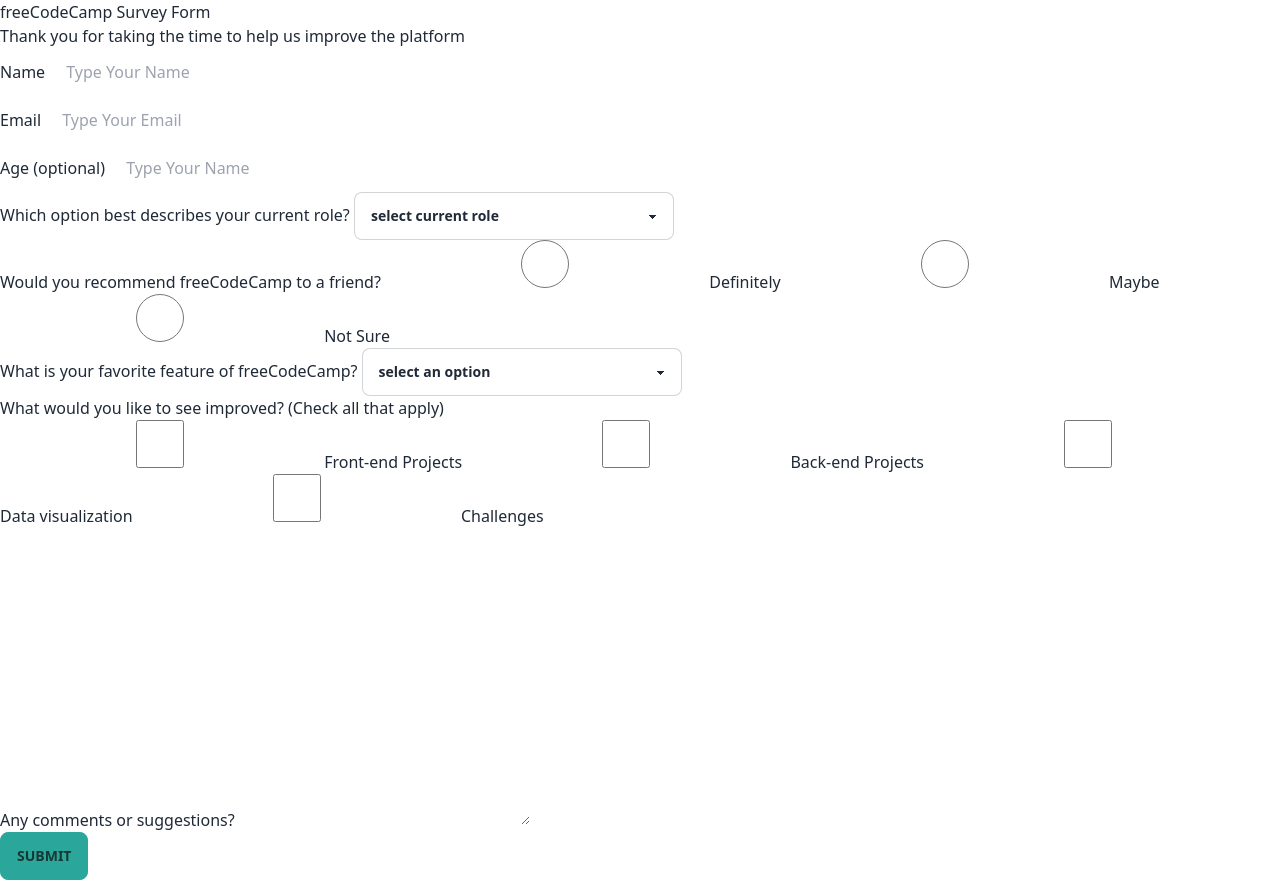
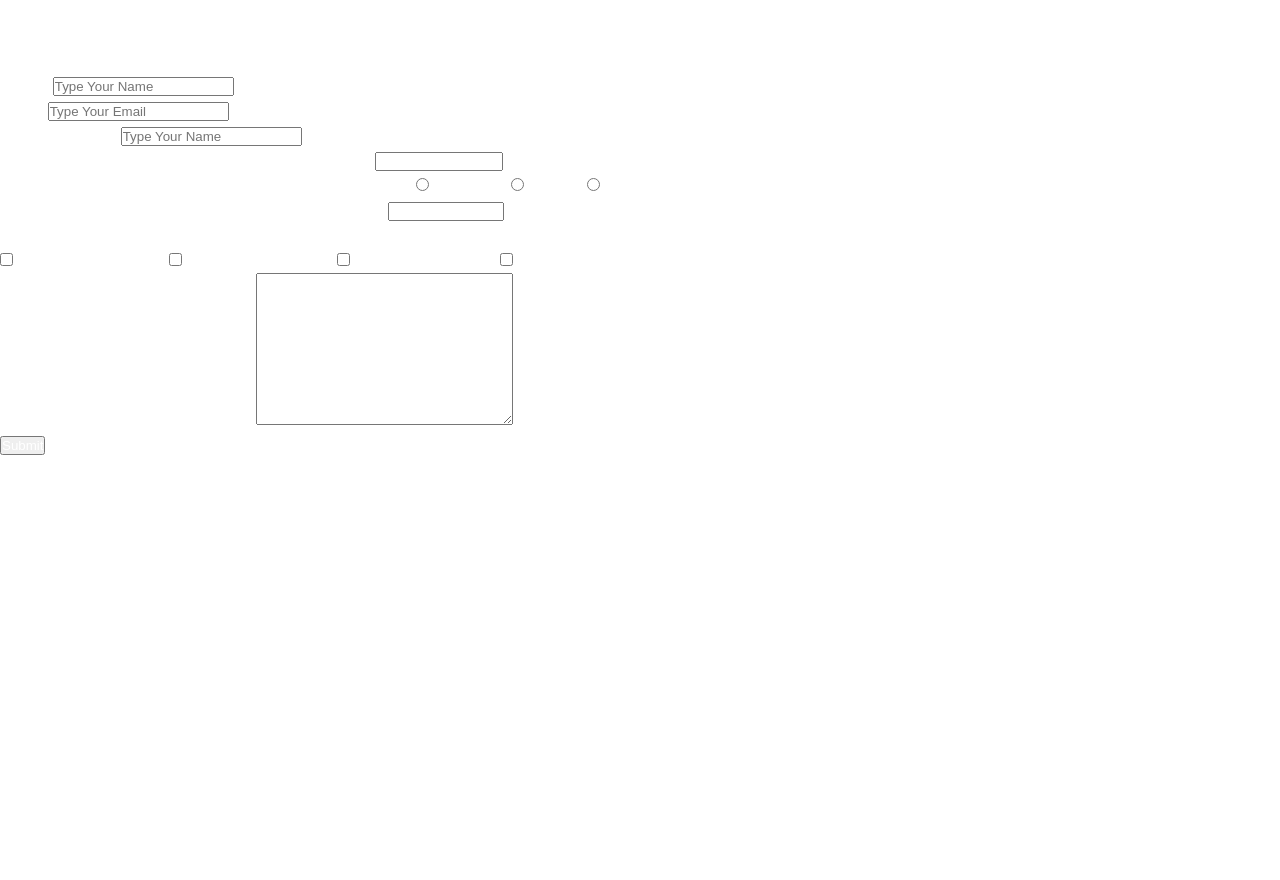
Before and after one commit to kirubel12/Survery-form, a plain HTML site: page index.html in a window 1280 px wide. After the commit the page ends 800 px from the top, so only its background shows below. Drawn offline with nearby package versions, Linux system fonts and the light colour scheme; a web font is replaced by a local one.

Commit message:
Plain css

```diff
--- a/css/style.css
+++ b/css/style.css
@@ -0,0 +1,11 @@
+@import url('https://fonts.googleapis.com/css?family=Poppins:200i,400&display=swap');
+* {
+    margin: 0px;
+    padding: 0px;
+    color: white;
+  }
+
+
+  body{
+    font-family: 'Poppins', sans-serif;
+  }
--- a/index.html
+++ b/index.html
@@ -7,33 +7,33 @@
   <link rel="stylesheet" href="css/style.css">
   <link rel="stylesheet" href="https://rsms.me/inter/inter.css">
 
-<link href="https://cdn.jsdelivr.net/npm/daisyui@2.51.5/dist/full.css" rel="stylesheet" type="text/css" />
 </head>
 
-<body>
-  <main>
-    <h1 id="title">freeCodeCamp Survey Form</h1>
-    <p id="description">Thank you for taking the time to help us improve the platform</p>
+<body class="">
+  <h1 id="title" class="">freeCodeCamp Survey Form</h1>
+  <p id="description" class=" ">Thank you for taking the time to help us improve the
+    platform</p>
+  <main class="">
     <form id="survey-form">
       <div>
         <label for="name-label">Name</label>
         <!-- <input type="text" id="name-label" > -->
-        <input type="text" id="name-label" placeholder="Type Your Name" class="input w-full max-w-xs"  required/>
+        <input type="text" id="name-label" placeholder="Type Your Name" class="" required />
       </div>
       <div>
         <label for="email-label">Email</label>
         <!-- <input type="email" id="email-label" required> -->
-        <input type="text" id="email-label" placeholder="Type Your Email" class="input w-full max-w-xs"  required/>
+        <input type="text" id="email-label" placeholder="Type Your Email" class="" required />
       </div>
       <div>
         <label for="number-label">Age (optional)</label>
         <!-- <input type="number" id="number-label"> -->
-        <input type="number" id="number-label" placeholder="Type Your Name" class="input w-full max-w-xs"  required/>
+        <input type="number" id="number-label" placeholder="Type Your Name" class="" required />
 
       </div>
       <div>
         <label for="dropdown">Which option best describes your current role?</label>
-        <select class="select select-bordered w-full max-w-xs" name="dropdown" id="dropdown">
+        <select class="" name="dropdown" id="dropdown">
           <option value="">select current role</option>
           <option value="student">Student</option>
           <option value="full-time-job">Full Time Job</option>
@@ -43,21 +43,21 @@
         <label for="radio-button">Would you recommend freeCodeCamp to a friend?</label>
 
         <!-- <input type="radio" id="defineltly" value="Definitely" name="Definitely"> -->
-        <input type="radio" id="defineltly" class="input w-full max-w-xs"/>
+        <input type="radio" id="defineltly" class="" />
         <label for="radio">Definitely</label>
 
         <!-- <input type="radio" name="Maybe"> -->
-        <input type="radio" id="defineltly" name="Maybe" class="input w-full max-w-xs"/>
+        <input type="radio" id="defineltly" name="Maybe" class="" />
         <label for="radio">Maybe</label>
 
         <!-- <input type="radio" name="Not sure"> -->
-        <input type="radio" name="Not sure" class="input w-full max-w-xs"/>
+        <input type="radio" name="Not sure" class="" />
         <label for="radio">Not Sure</label>
 
       </div>
       <div>
         <label for="dropdown">What is your favorite feature of freeCodeCamp?</label>
-        <select class="select select-bordered w-full max-w-xs" name="dropdown2" id="dropdown">
+        <select class="" name="dropdown2" id="dropdown">
           <option value="">select an option</option>
           <option value="challenges">challenges</option>
           <option value="Projects">Projects</option>
@@ -66,19 +66,19 @@
       <div>
         <p>What would you like to see improved? (Check all that apply)</p>
         <!-- <input type="checkbox" id="frontend-projects"> -->
-        <input type="checkbox" id="frontend-projects" class="input w-full max-w-xs"/>
+        <input type="checkbox" id="frontend-projects" class="" />
         <label for="frontend-projects">Front-end Projects</label>
 
         <!-- <input type="checkbox" id="backend-projects"> -->
-        <input type="checkbox" id="backend-projects" class="input w-full max-w-xs"/>
+        <input type="checkbox" id="backend-projects" class="" />
         <label for="backend-projects">Back-end Projects</label>
 
         <!-- <input type="checkbox" id="data-visualization"> -->
-        <input type="checkbox" id="data-visualization" class="input w-full max-w-xs"/>
+        <input type="checkbox" id="data-visualization" class="" />
         <label for="data-visualization">Data visualization</label>
 
         <!-- <input type="checkbox" id="Challenges"> -->
-        <input type="checkbox" id="Challenges" class="input w-full max-w-xs"/>
+        <input type="checkbox" id="Challenges" class="" />
         <label for="frontend-projects">Challenges</label>
 
       </div>
@@ -87,7 +87,7 @@
         <textarea class="textarea" name="comment" id="comment" cols="30" rows="10"></textarea>
       </div>
       <div>
-        <button class="btn btn-active btn-accent" type="submit">Submit</button>
+        <button class="" type="submit">Submit</button>
       </div>
     </form>
 
@@ -95,7 +95,7 @@
   </main>
   <script src="https://cdn.freecodecamp.org/testable-projects-fcc/v1/bundle.js"></script>
   <script src="js/index.js"></script>
-  <script src="https://cdn.tailwindcss.com"></script>
+
 
 </body>
 
```
